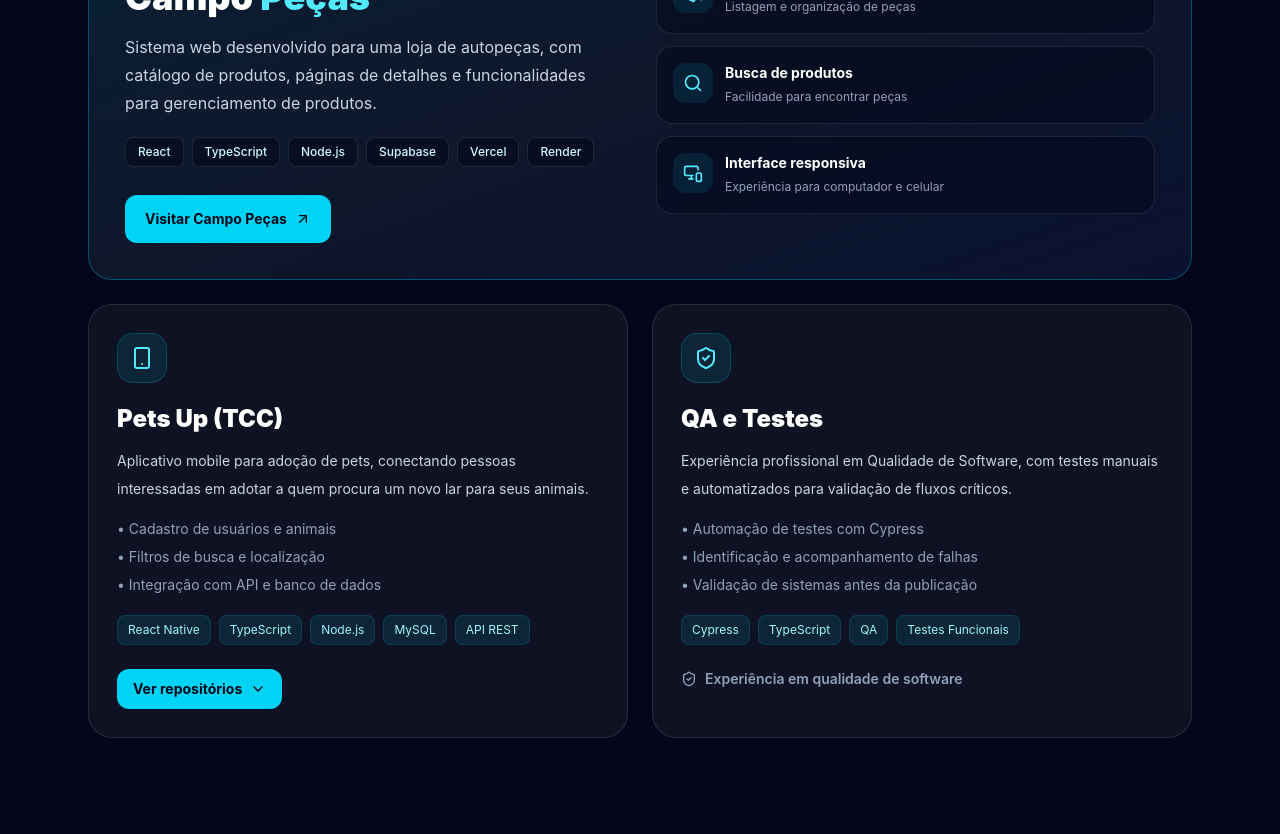
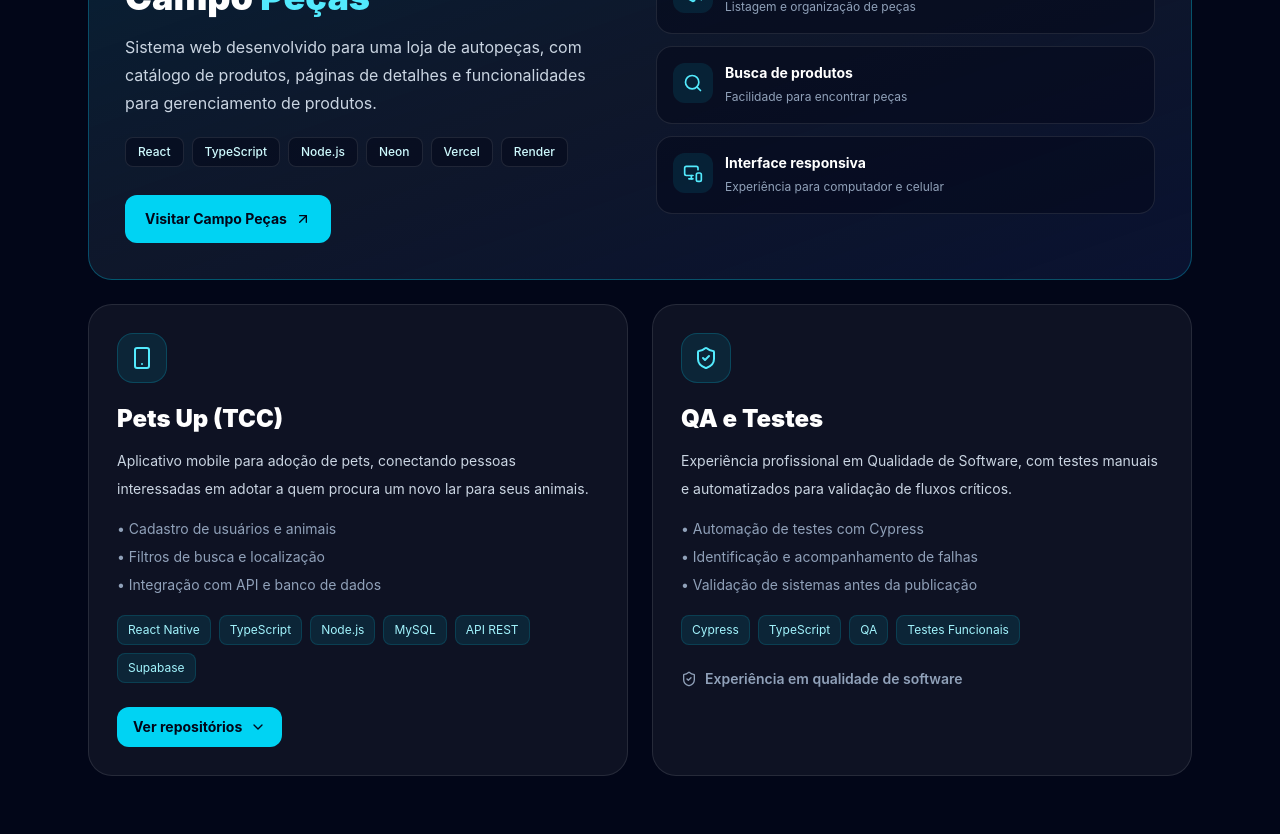
Before and after one commit to GabrielPdoCarmo/Portfolio, a React (Vite) app: page / in a window 1280 px wide. Shown: the part 2380-3214 px from the top of the page. Built offline with nearby package versions, Linux system fonts and the light colour scheme.

Commit message:
Atualizar o App.tsx

```diff
--- a/src/App.tsx
+++ b/src/App.tsx
@@ -57,6 +57,7 @@ const techs = [
   "HTML",
   "CSS",
   "API REST",
+"Neon",
 ];
 
 const fadeUp = {
@@ -298,7 +299,7 @@ export default function PortfolioGabriel() {
                       "React",
                       "TypeScript",
                       "Node.js",
-                      "Supabase",
+                      "Neon",
                       "Vercel",
                       "Render",
                     ].map((tech) => (
@@ -536,7 +537,7 @@ export default function PortfolioGabriel() {
                     "React",
                     "TypeScript",
                     "Node.js",
-                    "Supabase",
+                    "Neon",
                     "Vercel",
                     "Render",
                   ].map((tech) => (
@@ -636,6 +637,7 @@ export default function PortfolioGabriel() {
     "Node.js",
     "MySQL",
     "API REST",
+"Supabase",
   ].map((tech) => (
     <span
       key={tech}
```
